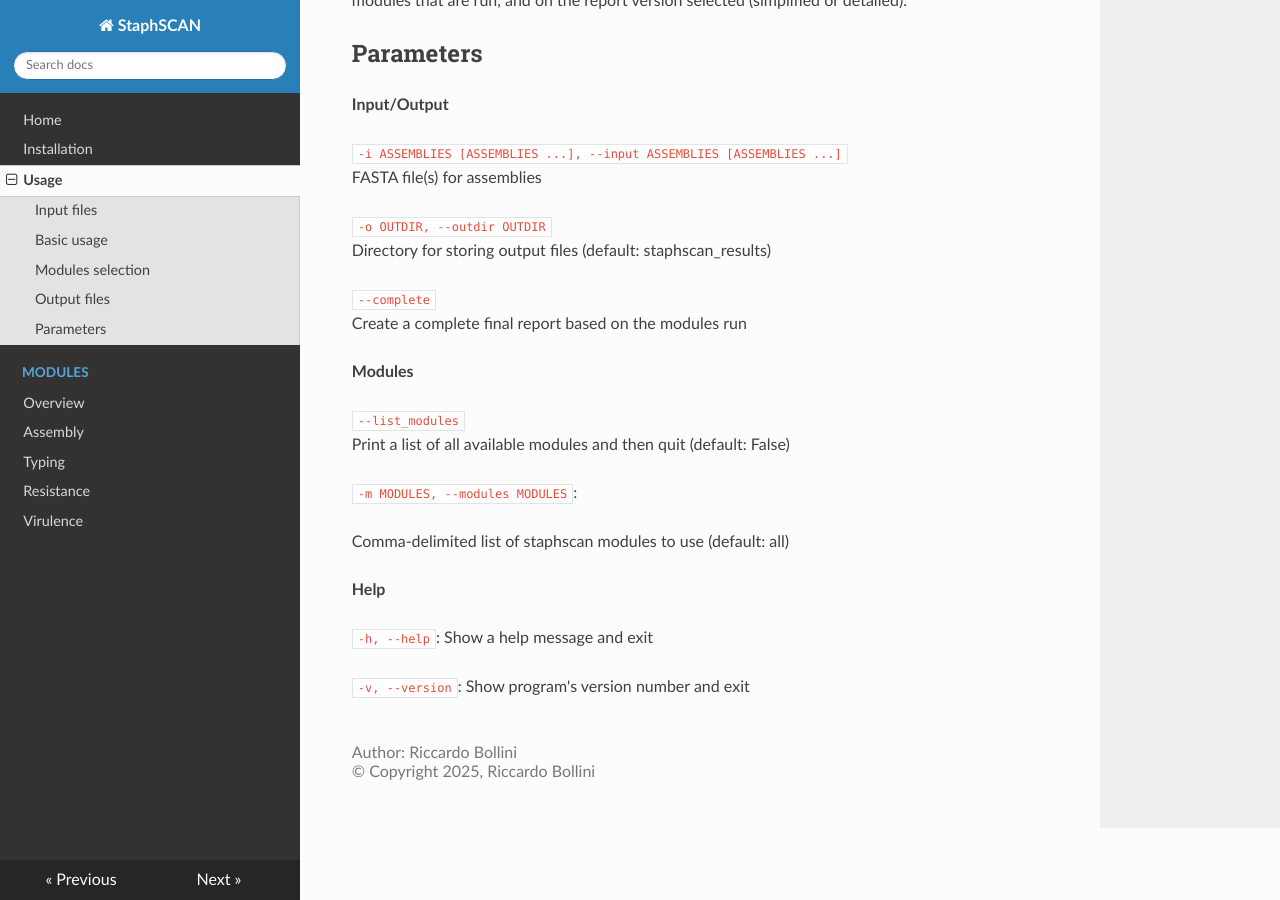
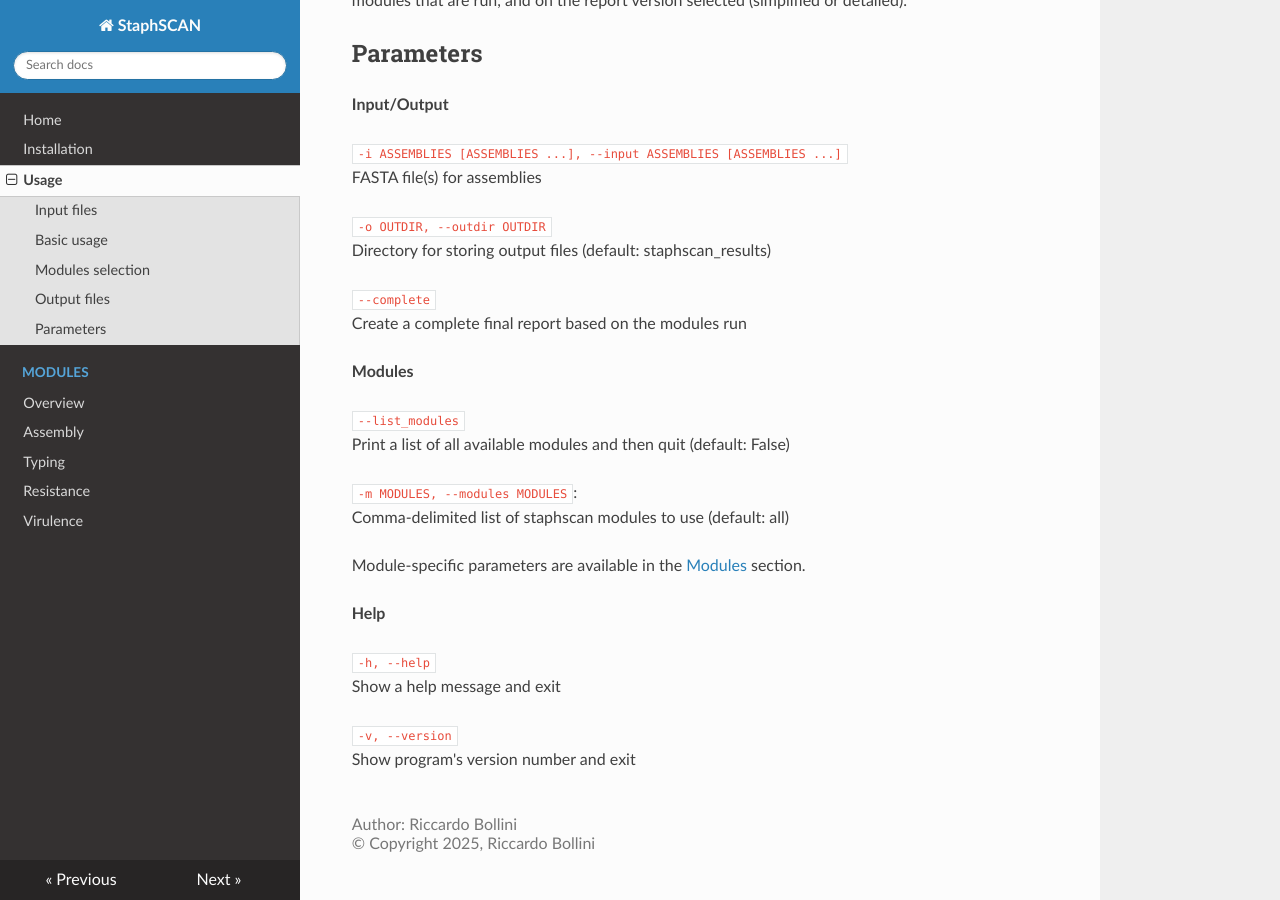
Before and after one commit to riccabolla/StaphSCAN, an MkDocs documentation site: the page built from docs/usage.md, in a window 1280 px wide and 900 px high, scrolled down 1091 px. Built offline with MkDocs 1.6.1, drawn with Linux system fonts in a browser that asks for light colours; nearby versions of some CDN libraries.

Commit message:
add specific module params

```diff
--- a/docs/usage.md
+++ b/docs/usage.md
@@ -50,7 +50,7 @@
 
 **Input/Output**
 
-`-i ASSEMBLIES [ASSEMBLIES ...], --input ASSEMBLIES [ASSEMBLIES ...]` <br>
+`-i ASSEMBLIES [ASSEMBLIES ...], --input ASSEMBLIES [ASSEMBLIES ...]`<br>
 FASTA file(s) for assemblies
 <br>
 
@@ -67,12 +67,15 @@
 Print a list of all available modules and then quit (default: False)
 
 `-m MODULES, --modules MODULES`: <br>
+Comma-delimited list of staphscan modules to use (default: all)
 
-Comma-delimited list of staphscan modules to use (default: all)
+Module-specific parameters are available in the [Modules](modules.md) section.
 
 **Help**
 
-`-h, --help`: Show a help message and exit <br>
+`-h, --help` <br>
+Show a help message and exit <br>
 
 
-`-v, --version`: Show program's version number and exit
+`-v, --version` <br>
+Show program's version number and exit
```
